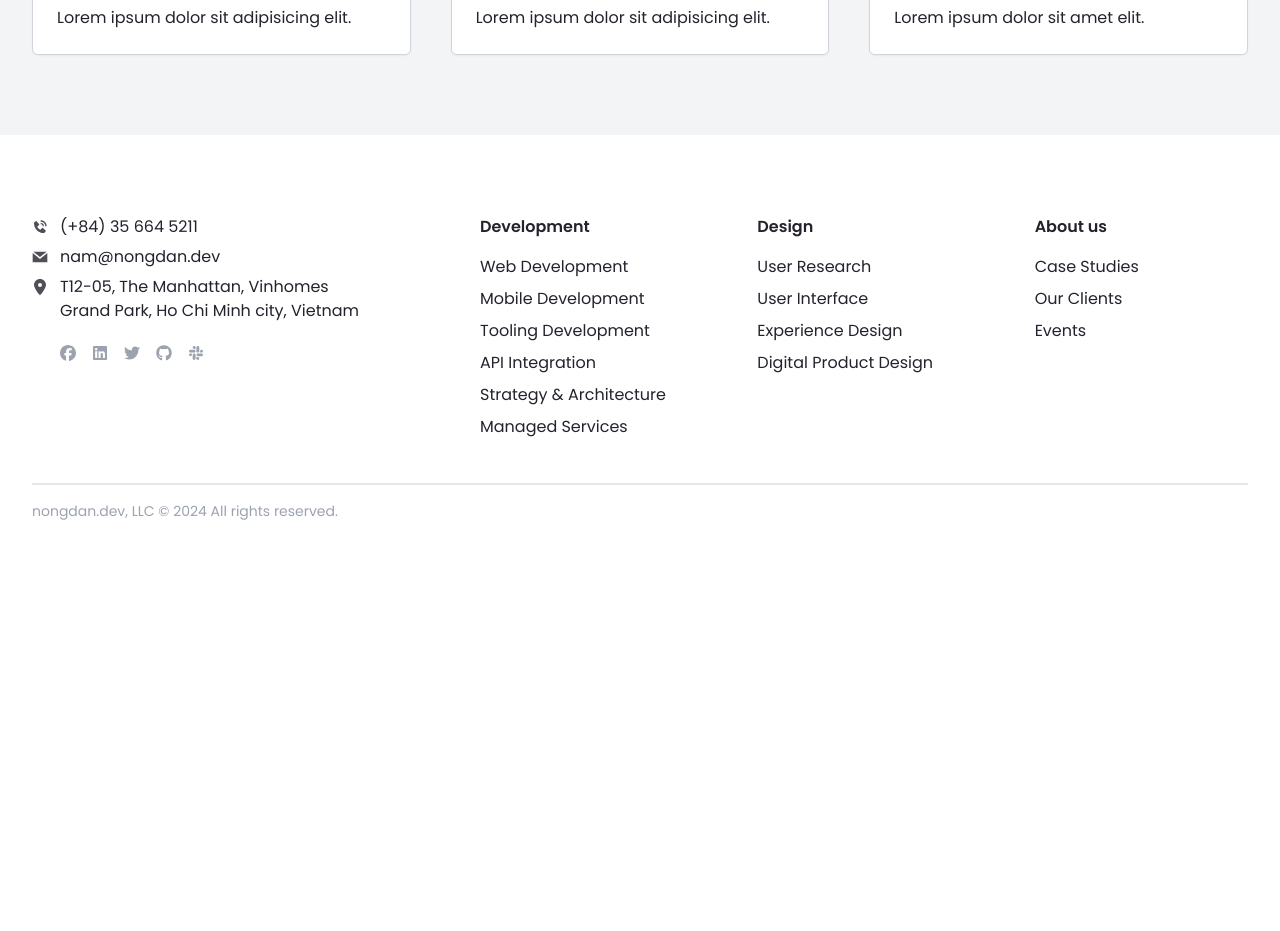
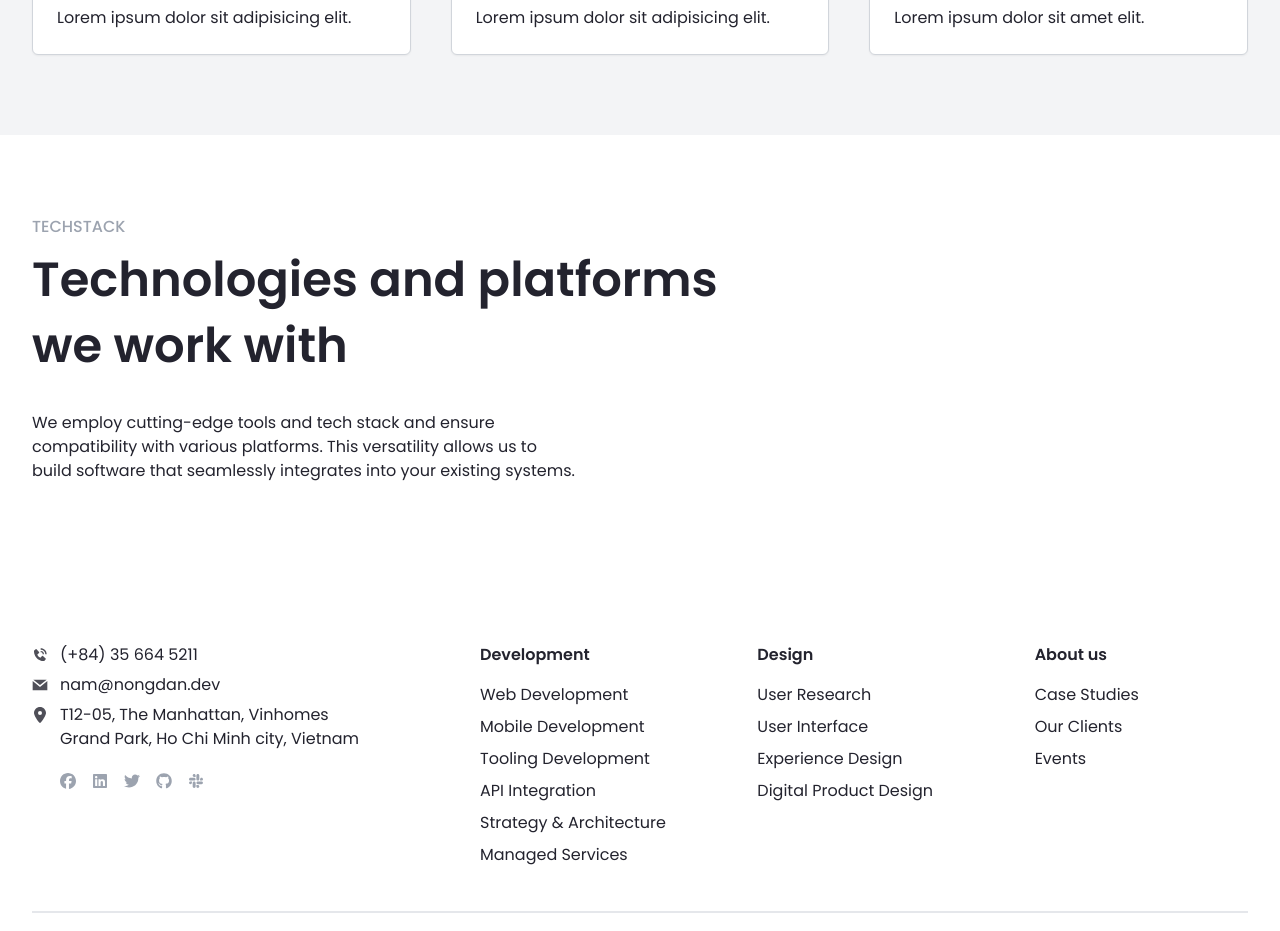
Before and after one commit to nongdan-dev/website, a React (Vite) app: page /development/web-development in a window 1280 px wide. Shown: the part 1760-2691 px from the top of the page. Before the commit the page ends 2297 px from the top, so only its background shows below. Built offline with nearby package versions, Linux system fonts and the light colour scheme.

Commit message:
Update web development

```diff
--- a/src/pages/Development/WebDevelopment/index.tsx
+++ b/src/pages/Development/WebDevelopment/index.tsx
@@ -3,7 +3,7 @@ import { twMerge } from 'tailwind-merge'
 
 import ChimeraLogo from '@/assets/chimera-logo.png'
 import { Button, Link } from '@/components/ui'
-import { ProcessSteps, Section } from '@/components/widget'
+import { LineBreak, ProcessSteps, Section } from '@/components/widget'
 
 function WebDevelopment() {
   return (
@@ -75,6 +75,20 @@ function WebDevelopment() {
           </div>
         </Section>
       </div>
+      <Section
+        subtitle='techstack'
+        title={
+          <Fragment>
+            Technologies and platforms <LineBreak /> we work with
+          </Fragment>
+        }
+      >
+        <p className='max-w-[45%]'>
+          We employ cutting-edge tools and tech stack and ensure compatibility
+          with various platforms. This versatility allows us to build software
+          that seamlessly integrates into your existing systems.
+        </p>
+      </Section>
     </Fragment>
   )
 }
```
